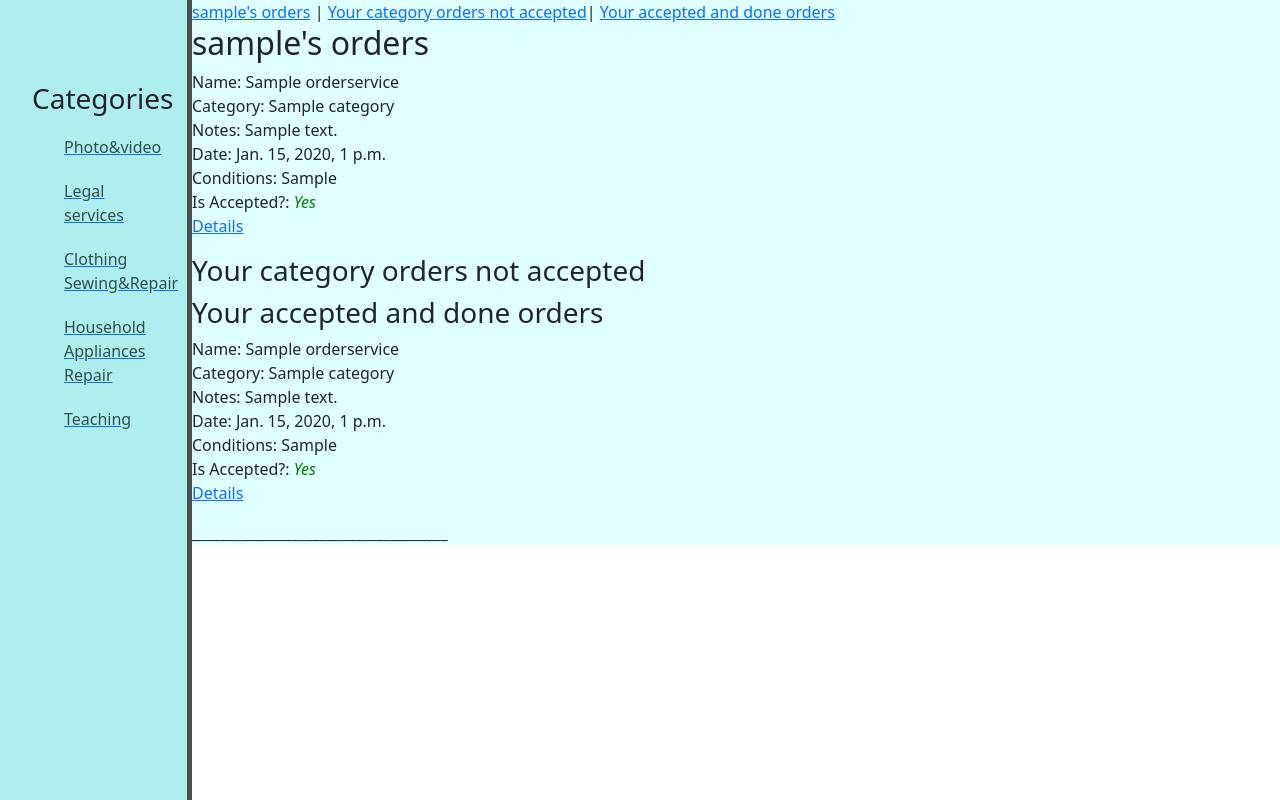
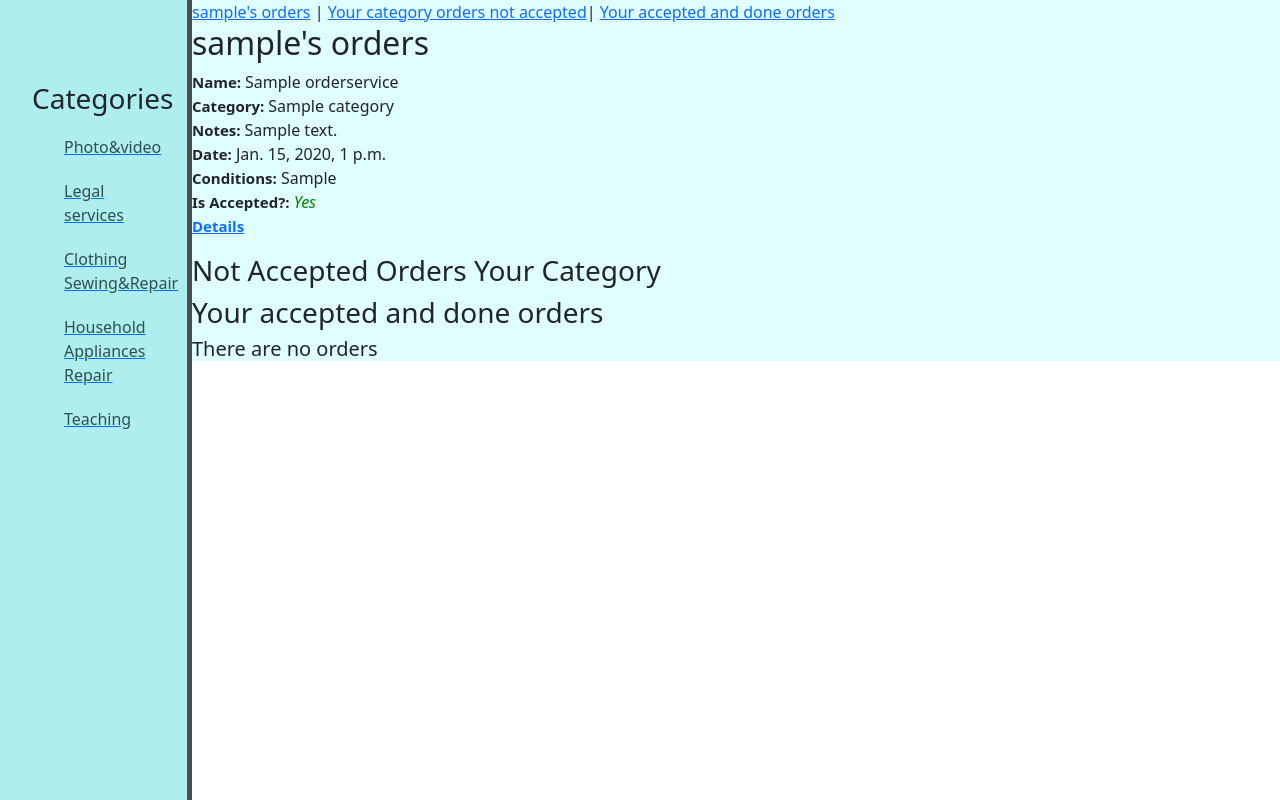
Before and after one commit to pmstangmailcom/final_project, a Django app: page /user/ in a window 1280 px wide. Shown: the part 173-973 px from the top of the page. Run offline with Django 3.2, Linux system fonts and the light colour scheme; a user stored in the database is signed in; tables that the repository leaves empty hold one stand-in row (values such as "Sample post"); some libraries are stand-ins or nearby versions.

Commit message:
clean code

```diff
--- a/services_repairs/services/static/services/css/services.css
+++ b/services_repairs/services/static/services/css/services.css
@@ -11,14 +11,7 @@
     width: 45%px;
     height: 60px;
  }
-width: 100px;
-            height: 25px;
-html {
-    margin: 0;
-    padding: 0;
-    height: 100%;
-    background: #ffffff !important;
-}
+
 aside {
     float: left;
     background: PaleTurquoise;
@@ -46,28 +39,17 @@ aside ul li:hover, aside ul a:hover {
 main {
     background-color: LightCyan;
 }
+
 table {
-    border: 3px solid grey;
+
     width: 80%;
     border-spacing: 0;
-}
-tr {
-    border: 2px solid black;
-}
-
-td {
-    border: 2px solid black;
     text-align: center;
 }
-
-tr:nth-child(2n){
-    background-color: LightGrey;
-    height: 30px;
-}
-
-tr:nth-child(2n+1){
-    background-color: Honeydew;
-    height: 20px;
+tr:hover{
+    background-color: burlywood;
+    color: darkorchid;
+    cursor: pointer
 }
 
 a:hover{
@@ -76,3 +58,8 @@ a:hover{
     transform: scale(1.10);
     transition: transform .6s ease;
 }
+
+span {
+    font-weight: bold;
+    font-size: 15px;
+}
--- a/services_repairs/services/urls.py
+++ b/services_repairs/services/urls.py
@@ -16,7 +16,6 @@ urlpatterns = [
     path('user/', views.user_orders, name='user_orders'),
     path('executor/', views.new_executor, name='new_executor'),
     path('executor/<int:id>', views.executor_profile, name='executor_profile'),
-    # path('executor/orders/', views.executor_orders, name='executor_orders'),
 
     path('accept/<int:id>', views.accept_order, name='accept_order'),
     path('done/<int:id>', views.done_order, name='done_order'),
--- a/services_repairs/services/views.py
+++ b/services_repairs/services/views.py
@@ -1,8 +1,6 @@
 from django.core.mail import send_mail
 from django.shortcuts import render, redirect, get_object_or_404
 from django.contrib.auth.decorators import login_required
-from django.contrib import messages
-from django.http import HttpResponse
 from . import models, forms
 from .models import OrderService, Executor
 
@@ -15,6 +13,7 @@ def order_details(request, id: int):
     order = get_object_or_404(OrderService.objects, id=id)
 
     return render(request, 'services/order_details.html', {'order': order, })
+
 
 @login_required(login_url='user_login')
 def add_new_order(request):
@@ -57,36 +56,39 @@ def update_order(request, id):
         return redirect('services:order_details', order.id)
     return render(request, 'services/update.html', {'form': form, 'order': order})
 
+
 @login_required(login_url='user_login')
 def delete_order(request, id):
     order = get_object_or_404(OrderService.objects, id=id)
     if request.user != order.user_id:
-        # messages.info(request, 'You can not delete order you did not create')
         return redirect('user_login')
     order.delete()
     orders = models.OrderService.objects.all()
     return render(request, 'services/user_orders.html', {'orders': orders, })
+
 
 def all_orders(request):
     orders = models.OrderService.objects.all().order_by('-create_on_date')
     executors = models.Executor.objects.all().order_by('-order_done_num')
     return render(request, 'services/all_orders.html', {'orders': orders, 'executors': executors})
 
+
 @login_required(login_url='user_login')
 def user_orders(request):
-    orders = models.OrderService.objects.filter(user_id=request.user)
+    orders = models.OrderService.objects.filter(user_id=request.user).order_by('-create_on_date')
     executor = models.Executor.objects.filter(user_id=request.user)
 
     if executor:
         orders_by_executor = models.OrderService.objects.filter(executor__user=request.user)
-        orders_category_executor = models.OrderService.objects.filter(category=request.user.executor.category, is_accepted=False)
+        orders_category_executor = models.OrderService.objects.filter(category=request.user.executor.category,
+                                                                      is_accepted=False)
         context = {
             'orders': orders,
             'orders_by_executor': orders_by_executor,
             'orders_category_executor': orders_category_executor
         }
     else:
-        context = {'orders': orders,}
+        context = {'orders': orders, }
 
     return render(request, 'services/user_orders.html', context)
 
@@ -108,10 +110,8 @@ def accept_order(request, id: int):
 @login_required(login_url='user_login')
 def done_order(request, id: int):
     order = get_object_or_404(OrderService.objects, id=id)
-    # if orders_category_executor == request.user:
     if order.user_id == request.user:
         order.is_done = True
-        # order.executor = request.user.executor
         order.executor.order_done_num += 1
         order.save()
         order.executor.save()
@@ -119,57 +119,55 @@ def done_order(request, id: int):
     else:
         return redirect('services:order_details', order.id)
 
+
 @login_required(login_url='user_login')
 def new_executor(request):
     if request.method == 'POST':
-        # form = forms.ExecutorForm(request.POST)
-        # form = forms.ExecutorForm(request.POST, instance=request.user)
         form = forms.ExecutorForm(request.POST)
         form.fields['user'].initial = request.user
         form.fields['order_accepted_num'].initial = 0
         form.fields['order_done_num'].initial = 0
 
-        if form.is_valid() and form.cleaned_data['user']==request.user:
+        if form.is_valid() and form.cleaned_data['user'] == request.user:
             executor = form.save(commit=False)
-            # executor.user_id = request.user
             executor.save()
             return redirect('services:executor_profile', executor.id)
         else:
             return render(request, 'services/new_executor.html', {'form': form})
     else:
         form = forms.ExecutorForm(initial={'user': request.user})
-        # form = forms.ExecutorForm()
         return render(request, 'services/new_executor.html', {'form': form})
 
 
 @login_required(login_url='user_login')
 def executor_profile(request, id: int):
     executor = get_object_or_404(Executor.objects, id=id)
-    # executor = models.Executor.objects.get(id=id)
     return render(request, 'services/profile.html', {'executor': executor, })
 
-# def check_group(request):
-#     return request.user.groups.filter(name='Staff').exist()
 
 def filter_photo(request):
     orders_photo = models.OrderService.objects.filter(category__name='Фото, видео', is_done=False)
     executors = models.Executor.objects.filter(category__name='Фото, видео').order_by('-order_done_num')
     return render(request, 'categories/photo_video.html', {'orders_photo': orders_photo, 'executors': executors})
 
+
 def filter_lawyer(request):
     orders_lawyer = models.OrderService.objects.filter(category__name='Юридические услуги', is_done=False)
     executors = models.Executor.objects.filter(category__name='Юридические услуги').order_by('-order_done_num')
     return render(request, 'categories/lawyer.html', {'orders_lawyer': orders_lawyer, 'executors': executors})
+
 
 def filter_sewing(request):
     orders_sewing = models.OrderService.objects.filter(category__name='Пошив и ремонт одежды', is_done=False)
     executors = models.Executor.objects.filter(category__name='Пошив и ремонт одежды').order_by('-order_done_num')
     return render(request, 'categories/sewing.html', {'orders_sewing': orders_sewing, 'executors': executors})
 
+
 def filter_repair(request):
     orders_repair = models.OrderService.objects.filter(category__name='Ремонт бытовой техники', is_done=False)
     executors = models.Executor.objects.filter(category__name='Ремонт бытовой техники').order_by('-order_done_num')
-    return render(request, 'categories/repair.html', {'orders_repair': orders_repair,'executors': executors})
+    return render(request, 'categories/repair.html', {'orders_repair': orders_repair, 'executors': executors})
+
 
 def filter_teaching(request):
     orders_teaching = models.OrderService.objects.filter(category__name='Обучение, репетиторство', is_done=False)
--- a/services_repairs/services_repairs/views.py
+++ b/services_repairs/services_repairs/views.py
@@ -1,9 +1,9 @@
 from django.http import HttpResponse
 from django.shortcuts import render, redirect
 from django.contrib.auth import authenticate, login, logout
-from django.contrib import messages
-from . forms import RegisterForm, LoginForm
+from .forms import RegisterForm
 from . import forms
+
 
 def user_register(request):
     if request.user.is_authenticated:
@@ -23,7 +23,6 @@ def user_register(request):
 
 
 def user_login(request):
-
     if request.user.is_authenticated:
         return redirect('services:user_orders')
     else:
--- a/services_repairs/templates/account/login.html
+++ b/services_repairs/templates/account/login.html
@@ -8,10 +8,10 @@
 <form action="." method="POST">
     {% csrf_token %}
     {{ form.as_p }}
-    <input type="submit" value="Login">
+    <input class="btn btn-primary" type="submit" value="Login">
 </form>
 </div>
 <h3>Sing in</h3>
-<a class="btn btn-primary" href="{% url 'user_register' %}">Register</a> |
+<a class="btn btn-primary" href="{% url 'user_register' %}">Register</a>
 
 {% endblock %}
--- a/services_repairs/templates/services/user_orders.html
+++ b/services_repairs/templates/services/user_orders.html
@@ -2,179 +2,83 @@
 {% block title %}{{ request.user }}'s orders{% endblock %}
 {% block body %}
 
+{% if request.user.executor %}
 <a href="#user's orders">{{ request.user }}'s orders</a> |
 <a href="#not accepted">Your category orders not accepted</a>|
 <a href="#accepted">Your accepted and done orders</a>
+{% endif %}
 
-
-<h2><a name="user's orders">{{ request.user }}'s orders</h2>
+<h2><a name="user's orders">{{ request.user }}'s orders</a></h2>
+{% if orders %}
 
 {% for order in orders %}
-
-    <p> Name: {{ order.name }}<br>
-        Category: {{ order.category }}<br>
-     Notes: {{ order.notes }}<br>
-     Date: {{ order.create_on_date }}<br>
-     Conditions: {{ order.condition }}<br>
-     Is Accepted?:
+<p> <span>Name: </span>{{ order.name }}<br>
+    <span>Category: </span>{{ order.category }}<br>
+    <span>Notes: </span>{{ order.notes }}<br>
+    <span>Date:</span> {{ order.create_on_date }}<br>
+    <span>Conditions:</span> {{ order.condition }}<br>
+    <span>Is Accepted?:</span>
     {% if order.is_accepted %}
     <i style="color: green;" class="fas fa-check">Yes</i><br>
     {% else %}
     <i style="color: red;" class="fas fa-times">No</i><br>
     {% endif %}
-     <a href="{% url 'services:order_details' order.id %}">Details</a>
+    <span><a href="{% url 'services:order_details' order.id %}">Details</a></span>
 </p>
 {% endfor %}
 
+{% else %}
+<h5>There are no orders</h5>
+{% endif %}
+
 {% if request.user.executor %}
 
-<h3><a name="not accepted">Your category orders not accepted</h3>
+<h3><a name="not accepted">Not Accepted Orders Your Category</a></h3>
+{% if orders %}
 {% for order in orders_category_executor %}
 
-    <p> Name: {{ order.name }}<br>
-        Category: {{ order.category }}<br>
-     Notes: {{ order.notes }}<br>
-     Date: {{ order.create_on_date }}<br>
-     Conditions: {{ order.condition }}<br>
-     Is Accepted?:
+<p> <span>Name: </span>{{ order.name }}<br>
+    <span>Category: </span>{{ order.category }}<br>
+    <span>Notes:</span> {{ order.notes }}<br>
+    <span>Date: </span>{{ order.create_on_date }}<br>
+    <span>Conditions: </span>{{ order.condition }}<br>
+    <span>Is Accepted?:</span>
     {% if order.is_accepted %}
     <i style="color: green;" class="fas fa-check">Yes</i><br>
     {% else %}
     <i style="color: red;" class="fas fa-times">No</i><br>
     {% endif %}
-     <a href="{% url 'services:order_details' order.id %}">Details</a>
+    <span><a href="{% url 'services:order_details' order.id %}">Details</a></span>
 </p>
 {% endfor %}
 
+{% else %}
+<h5>There are no orders</h5>
 {% endif %}
 
+<h3><a name="accepted">Your accepted and done orders</a></h3>
 
-    <h3><a name="accepted">Your accepted and done orders</h3>
-
-
+{% if oders %}
 {% for order in orders_by_executor %}
 
-    <p> Name: {{ order.name }}<br>
-        Category: {{ order.category }}<br>
-     Notes: {{ order.notes }}<br>
-     Date: {{ order.create_on_date }}<br>
-     Conditions: {{ order.condition }}<br>
-     Is Accepted?:
+<p> <span>Name:</span> {{ order.name }}<br>
+    <span>Category:</span> {{ order.category }}<br>
+    <span>Notes:</span> {{ order.notes }}<br>
+    <span>Date: </span>{{ order.create_on_date }}<br>
+    <span>Conditions: </span>{{ order.condition }}<br>
+    <span>Is Accepted?:</span>
     {% if order.is_accepted %}
     <i style="color: green;" class="fas fa-check">Yes</i><br>
     {% else %}
     <i style="color: red;" class="fas fa-times">No</i><br>
     {% endif %}
-     <a href="{% url 'services:order_details' order.id %}">Details</a>
+    <span><a href="{% url 'services:order_details' order.id %}">Details</a></span>
 </p>
 {% endfor %}
 
-
-____________________________________
-
-<!--<table>-->
-<!--    <tr>-->
-<!--        <th>Name</th>-->
-<!--        <th>Category</th>-->
-<!--        <th>Notes</th>-->
-<!--        <th>Date</th>-->
-<!--        <th>User</th>-->
-<!--        <th>Update</th>-->
-<!--        <th>Delete</th>-->
-<!--        <th>Accepted</th>-->
-<!--        <th>Done</th>-->
-<!--        <th>Details</th>-->
-<!--    </tr>-->
-<!--    {% for order in orders %}-->
-<!--    <tr>-->
-<!--        <td>{{ order.name }}</td>-->
-<!--        <td>{{ order.category }}</td>-->
-<!--        <td>{{ order.notes }}</td>-->
-<!--        <td>{{ order.create_on_date }}</td>-->
-<!--        <td>{{ order.user_id }}</td>-->
-<!--        <td><a href="{% url 'services:update_order' order.id %}">Update</a></td>-->
-<!--        <td><a href="{% url 'services:delete_order' order.id %}">Delete</a></td>-->
-<!--        <td>-->
-<!--            {% if order.is_accepted %}-->
-<!--            <i style="color: green;" class="fas fa-check">Accepted</i>-->
-<!--            {% else %}-->
-<!--            <i style="color: red;" class="fas fa-times">Not accepted</i>-->
-<!--            {% endif %}-->
-<!--        </td>-->
-<!--        <td>-->
-<!--            {% if order.is_done %}-->
-<!--            <i style="color: green;" class="fas fa-check">Done</i>-->
-<!--            {% else %}-->
-<!--            <i style="color: red;" class="fas fa-times">Not Done</i>-->
-<!--            {% endif %}-->
-<!--        </td>-->
-<!--        <td><a href="{% url 'services:order_details' order.id %}">Details</a></td>-->
-<!--    </tr>-->
-<!--    {% endfor %}-->
-
-<!--    {% if request.user.executor %}-->
-
-<!--    <th>Your accepted and done orders</th>-->
-
-
-<!--    {% for order in orders_by_executor %}-->
-
-<!--    <tr>-->
-<!--        <td>{{ order.name }}</td>-->
-<!--        <td>{{ order.category }}</td>-->
-<!--        <td>{{ order.notes }}</td>-->
-<!--        <td>{{ order.create_on_date }}</td>-->
-<!--        <td>{{ order.user_id }}</td>-->
-<!--        <td><a href="{% url 'services:update_order' order.id %}">Update</a></td>-->
-<!--        <td><a href="{% url 'services:delete_order' order.id %}">Delete</a></td>-->
-<!--        <td>-->
-<!--            {% if order.is_accepted %}-->
-<!--            <i style="color: green;" class="fas fa-check">Accepted</i>-->
-<!--            {% else %}-->
-<!--            <i style="color: red;" class="fas fa-times">Not accepted</i>-->
-<!--            {% endif %}-->
-<!--        </td>-->
-<!--        <td>-->
-<!--            {% if order.is_done %}-->
-<!--            <i style="color: green;" class="fas fa-check">Done</i>-->
-<!--            {% else %}-->
-<!--            <i style="color: red;" class="fas fa-times">Not Done</i>-->
-<!--            {% endif %}-->
-<!--        </td>-->
-<!--        <td><a href="{% url 'services:order_details' order.id %}">Details</a></td>-->
-<!--    </tr>-->
-<!--    {% endfor %}-->
-
-<!--    <th>Your category orders not accepted</th>-->
-<!--    {% for order in orders_category_executor %}-->
-
-<!--    <tr>-->
-<!--        <td>{{ order.name }}</td>-->
-<!--        <td>{{ order.category }}</td>-->
-<!--        <td>{{ order.notes }}</td>-->
-<!--        <td>{{ order.create_on_date }}</td>-->
-<!--        <td>{{ order.user_id }}</td>-->
-<!--        <td><a href="{% url 'services:update_order' order.id %}">Update</a></td>-->
-<!--        <td><a href="{% url 'services:delete_order' order.id %}">Delete</a></td>-->
-<!--        <td>-->
-<!--            {% if order.is_accepted %}-->
-<!--            <i style="color: green;" class="fas fa-check">Accepted</i>-->
-<!--            {% else %}-->
-<!--            <i style="color: red;" class="fas fa-times">Not accepted</i>-->
-<!--            {% endif %}-->
-<!--        </td>-->
-<!--        <td>-->
-<!--            {% if order.is_done %}-->
-<!--            <i style="color: green;" class="fas fa-check">Done</i>-->
-<!--            {% else %}-->
-<!--            <i style="color: red;" class="fas fa-times">Not Done</i>-->
-<!--            {% endif %}-->
-<!--        </td>-->
-<!--        <td><a href="{% url 'services:order_details' order.id %}">Details</a></td>-->
-<!--    </tr>-->
-<!--    {% endfor %}-->
-
-<!--    {% endif %}-->
-<!--</table>-->
+{% else %}
+<h5>There are no orders</h5>
+{% endif %}
+{% endif %}
 
 {% endblock %}
```
Also changed, not shown: services_repairs/services/forms.py (+1 -8 lines), services_repairs/services/models.py (+0 -8 lines), services_repairs/templates/categories/lawyer.html (+21 -16 lines), services_repairs/templates/categories/photo_video.html (+20 -16 lines), services_repairs/templates/categories/repair.html (+18 -14 lines), services_repairs/templates/categories/sewing.html (+21 -16 lines), services_repairs/templates/categories/teaching.html (+19 -13 lines), services_repairs/templates/services/all_orders.html (+7 -24 lines), services_repairs/templates/services/order_details.html (+17 -17 lines), services_repairs/templates/services/profile.html (+6 -8 lines). Lines whose indentation alone changed are shown as unchanged.
